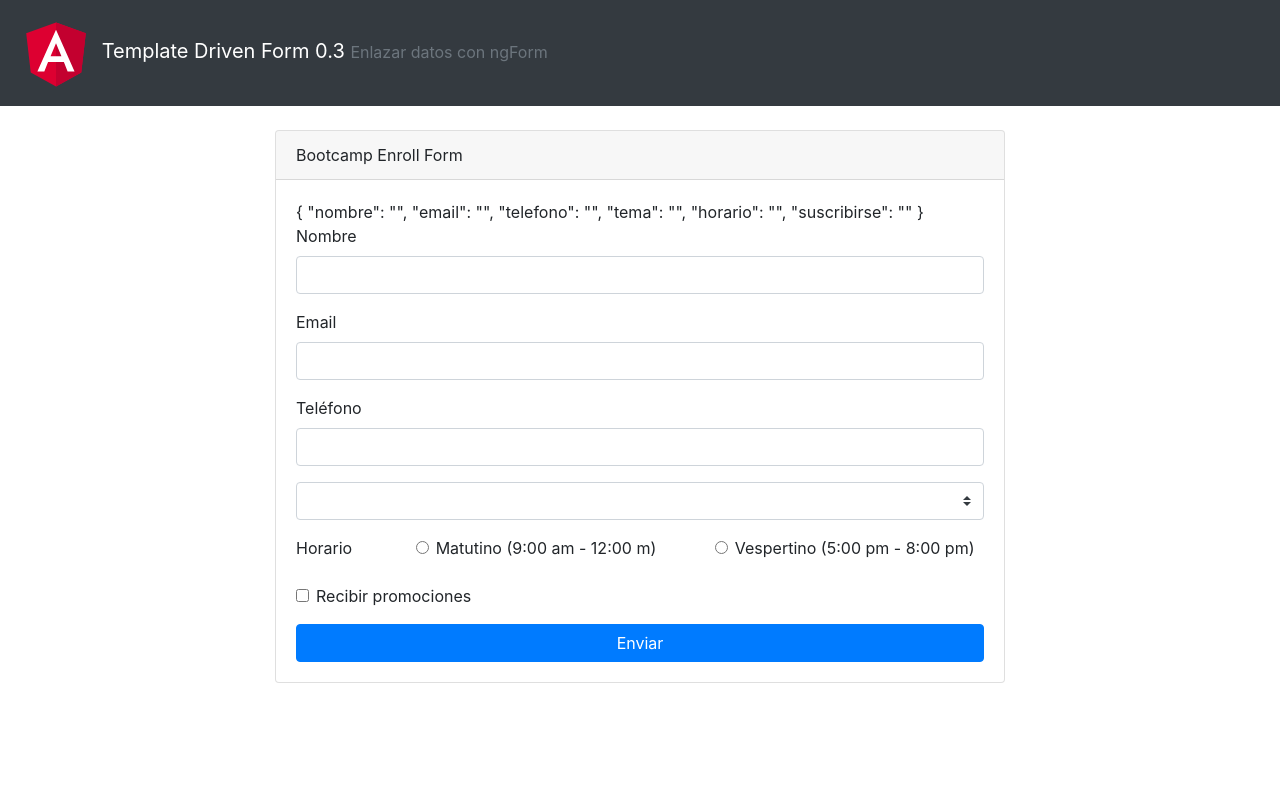
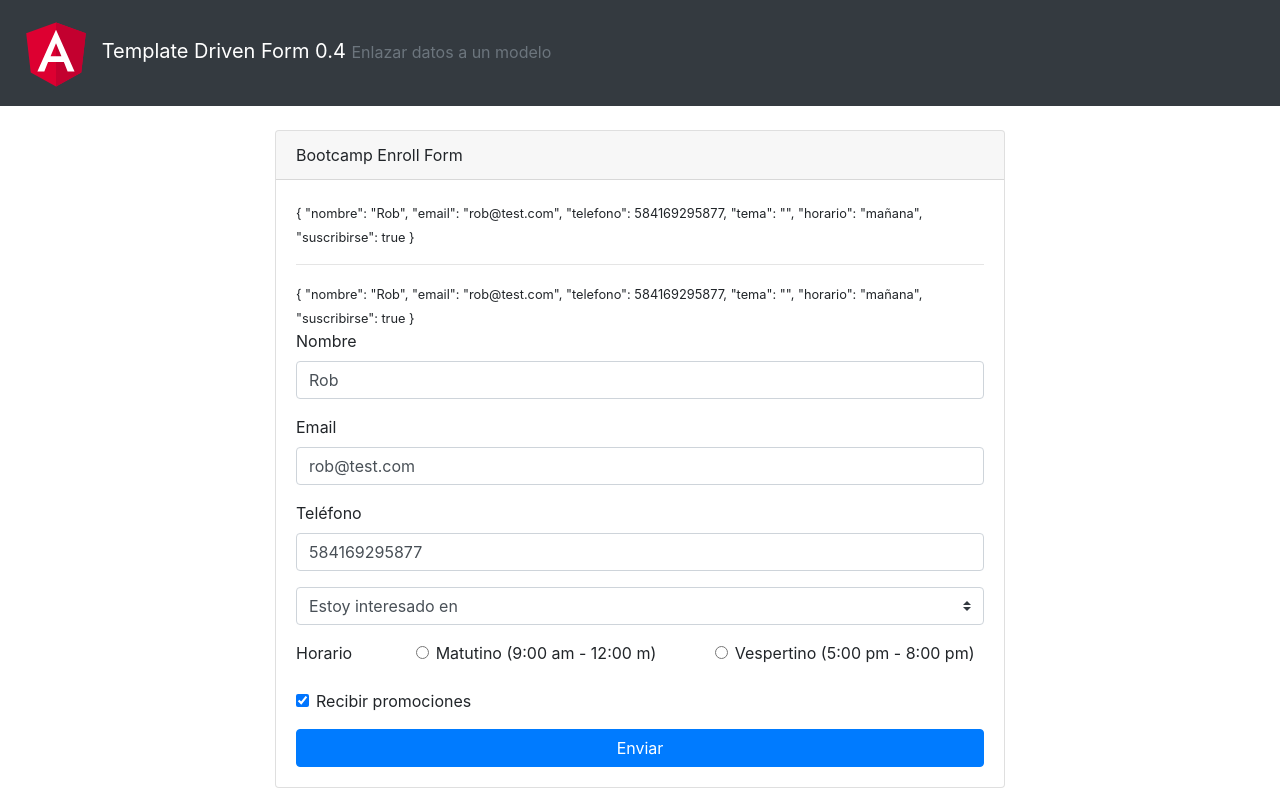
Before and after one commit to juliolpj/angular-form-01, an Angular app: page / in a window 1280 px wide. Built offline with nearby package versions, Linux system fonts and the light colour scheme.

Commit message:
0.4 Enlazar datos a un modelo

```diff
--- a/src/app/app.component.html
+++ b/src/app/app.component.html
@@ -18,25 +18,29 @@
 
         <div class="card-body">
           <form #userForm="ngForm">
-            {{ userForm.value | json }}
+            <small>
+              {{ userForm.value | json }}
+              <hr />
+              {{ userModel | json }}
+            </small>
             <div class="form-group">
               <label for="">Nombre</label>
-              <input type="text" class="form-control" name="nombre" ngModel>
+              <input type="text" class="form-control" name="nombre" [(ngModel)]="userModel.nombre">
             </div>
 
             <div class="form-group">
               <label for="">Email</label>
-              <input type="email" class="form-control" name="email" ngModel>
+              <input type="email" class="form-control" name="email" [(ngModel)]="userModel.email">
             </div>
 
             <div class="form-group">
               <label for="">Teléfono</label>
-              <input type="tel" class="form-control" name="telefono" ngModel>
+              <input type="tel" class="form-control" name="telefono" [(ngModel)]="userModel.telefono">
             </div>
 
             <div class="form-group">
-              <select name="" id="" class="custom-select" name="tema" ngModel>
-                <option value="default">Estoy interesado en</option>
+              <select name="" id="" class="custom-select" name="tema" [(ngModel)]="userModel.tema">
+                <option value="">Estoy interesado en</option>
                 <option *ngFor="let tema of temas"> {{ tema }} </option>
               </select>
             </div>
@@ -48,13 +52,13 @@
                 </div>
                 <div class="col-md-5">
                   <div class="form-check">
-                    <input type="radio" class="form-check-input" name="horario" value="matutino" ngModel>
+                    <input type="radio" class="form-check-input" name="horario" value="matutino" [(ngModel)]="userModel.horario">
                     <label for="">Matutino (9:00 am - 12:00 m)</label>
                   </div>
                 </div>
                 <div class="col-md-5">
                   <div class="form-check">
-                    <input type="radio" class="form-check-input" name="horario" value="vespertino" ngModel>
+                    <input type="radio" class="form-check-input" name="horario" value="vespertino" [(ngModel)]="userModel.horario">
                     <label for="">Vespertino (5:00 pm - 8:00 pm)</label>
                   </div>
                 </div>
@@ -62,7 +66,7 @@
             </div>
 
             <div class="form-check mb-3">
-              <input type="checkbox" class="form-check-input" name="suscribirse" ngModel>
+              <input type="checkbox" class="form-check-input" name="suscribirse" [(ngModel)]="userModel.suscribirse">
               <label for="" class="form-check-label">Recibir promociones</label>
             </div>
 
--- a/src/app/app.component.ts
+++ b/src/app/app.component.ts
@@ -1,4 +1,5 @@
 import { Component } from '@angular/core';
+import { User } from './user';
 
 @Component({
   selector: 'app-root',
@@ -6,7 +7,9 @@ import { Component } from '@angular/core';
   styleUrls: ['./app.component.css']
 })
 export class AppComponent {
-  systemTitle = 'Template Driven Form 0.3';
-  systemDescrip = 'Enlazar datos con ngForm';
+  systemTitle = 'Template Driven Form 0.4';
+  systemDescrip = 'Enlazar datos a un modelo';
   temas = ['Angular', 'React', 'VueJs'];
+
+  userModel = new User('Rob', 'rob@test.com', 584169295877, '', 'mañana', true);
 }
--- a/src/app/app.module.ts
+++ b/src/app/app.module.ts
@@ -8,7 +8,7 @@ import { AppComponent } from './app.component';
 @NgModule({
   declarations: [
     AppComponent
-  ],
+    ],
   imports: [
     BrowserModule,
     FormsModule
--- /dev/null
+++ b/src/app/user.ts
@@ -0,0 +1,10 @@
+export class User {
+    constructor (
+        public nombre: string,
+        public email: string,
+        public telefono: number,
+        public tema: string,
+        public horario: string,
+        public suscribirse: boolean
+    ) {}
+}
```
